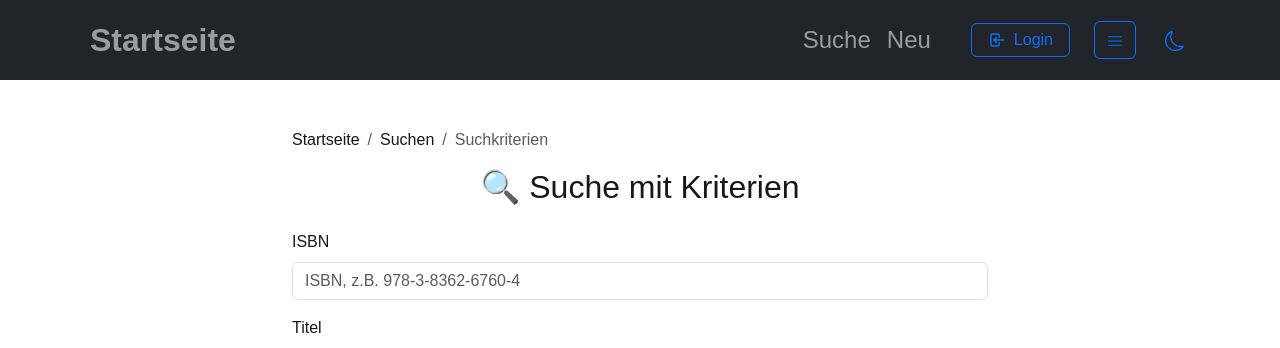
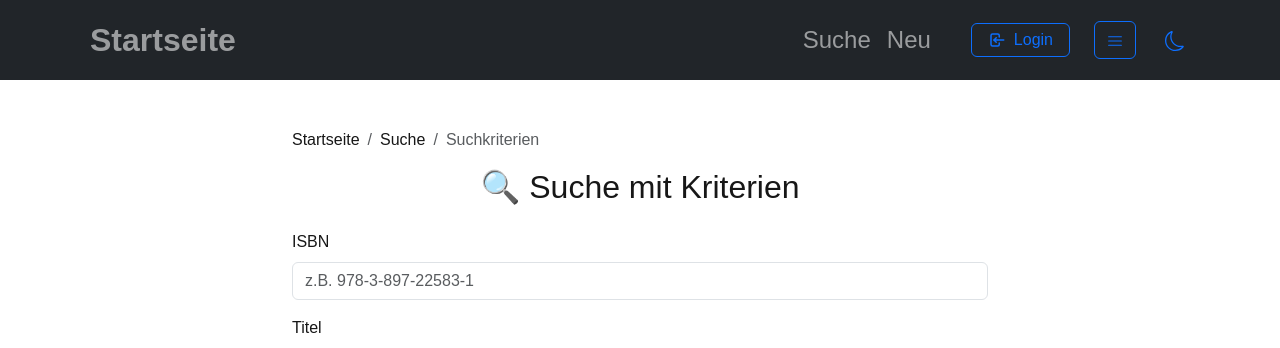
Before and after one commit to MidnightBlue25/frontend-buch, a Next.js app: page /search/suchkriterien in a window 1280 px wide. Shown: the top 348 px of the page. Built offline with nearby package versions, Linux system fonts and the light colour scheme.

Commit message:
Update wording and labels

```diff
--- a/src/app/search/page.tsx
+++ b/src/app/search/page.tsx
@@ -74,7 +74,7 @@ const handleSearch = (e: React.FormEvent<HTMLFormElement>) => {
     <Container className="mt-5" style={{ maxWidth: "720px" }}>
           <Breadcrumb>
             <Breadcrumb.Item href="/">Startseite</Breadcrumb.Item>
-            <Breadcrumb.Item active>Suchen</Breadcrumb.Item>
+            <Breadcrumb.Item active>Suche</Breadcrumb.Item>
           </Breadcrumb>
 
       <div className="d-flex justify-content-between align-items-center mb-4">
--- a/src/app/search/suchkriterien/page.tsx
+++ b/src/app/search/suchkriterien/page.tsx
@@ -117,7 +117,7 @@ export default function SuchkriterienPage() {
     <Breadcrumb>
       <Breadcrumb.Item href="/">Startseite</Breadcrumb.Item>
       <Breadcrumb.Item href="/search">
-        Suchen
+        Suche
       </Breadcrumb.Item>
       <Breadcrumb.Item active>Suchkriterien</Breadcrumb.Item>
     </Breadcrumb>
@@ -132,7 +132,7 @@ export default function SuchkriterienPage() {
           <Form.Control
             value={isbn}
             onChange={(e) => setISBN(e.target.value)}
-            placeholder="ISBN, z.B. 978-3-8362-6760-4"
+            placeholder="z.B. 978-3-897-22583-1"
           />
         </Form.Group>
 
```
